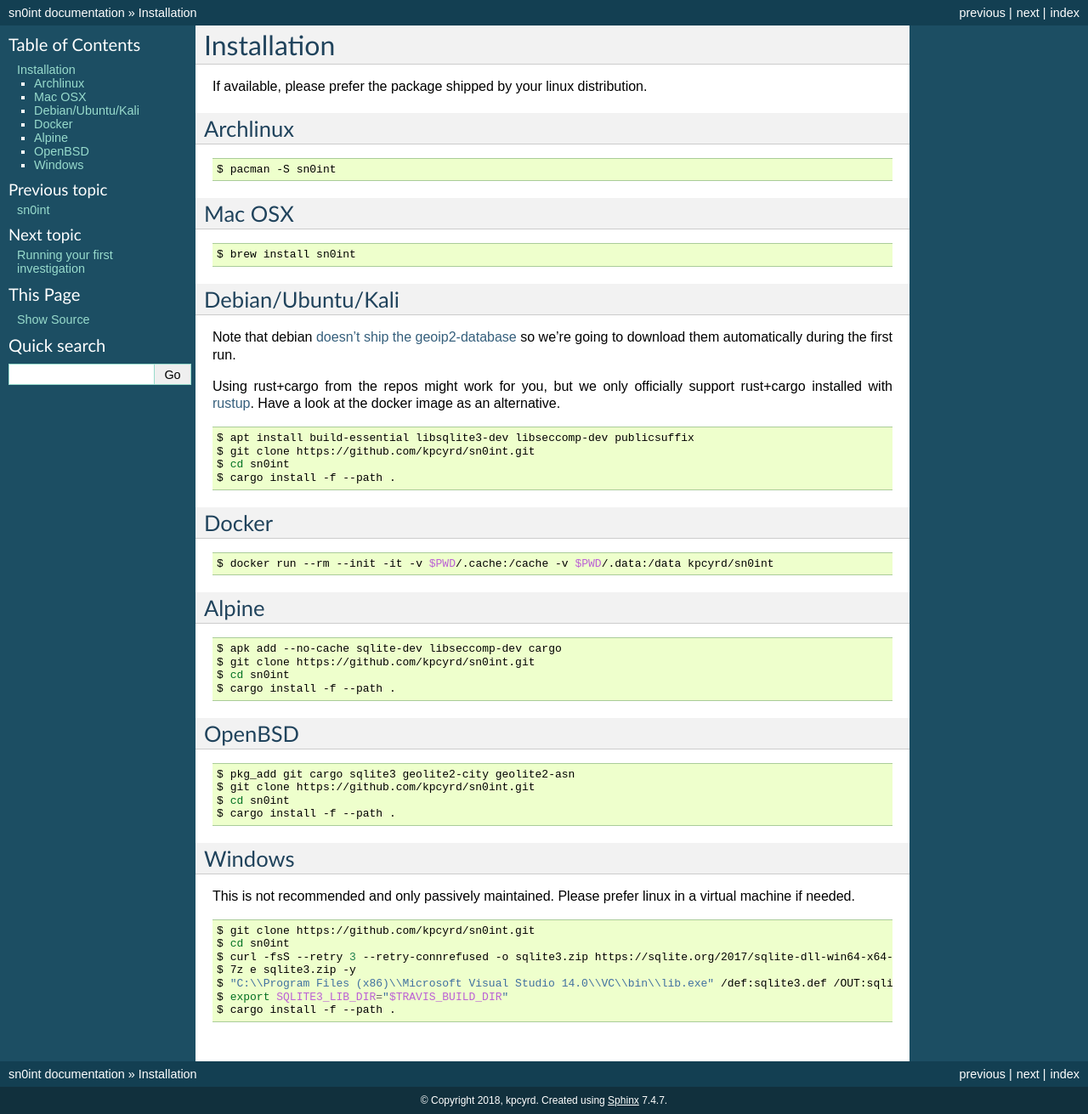
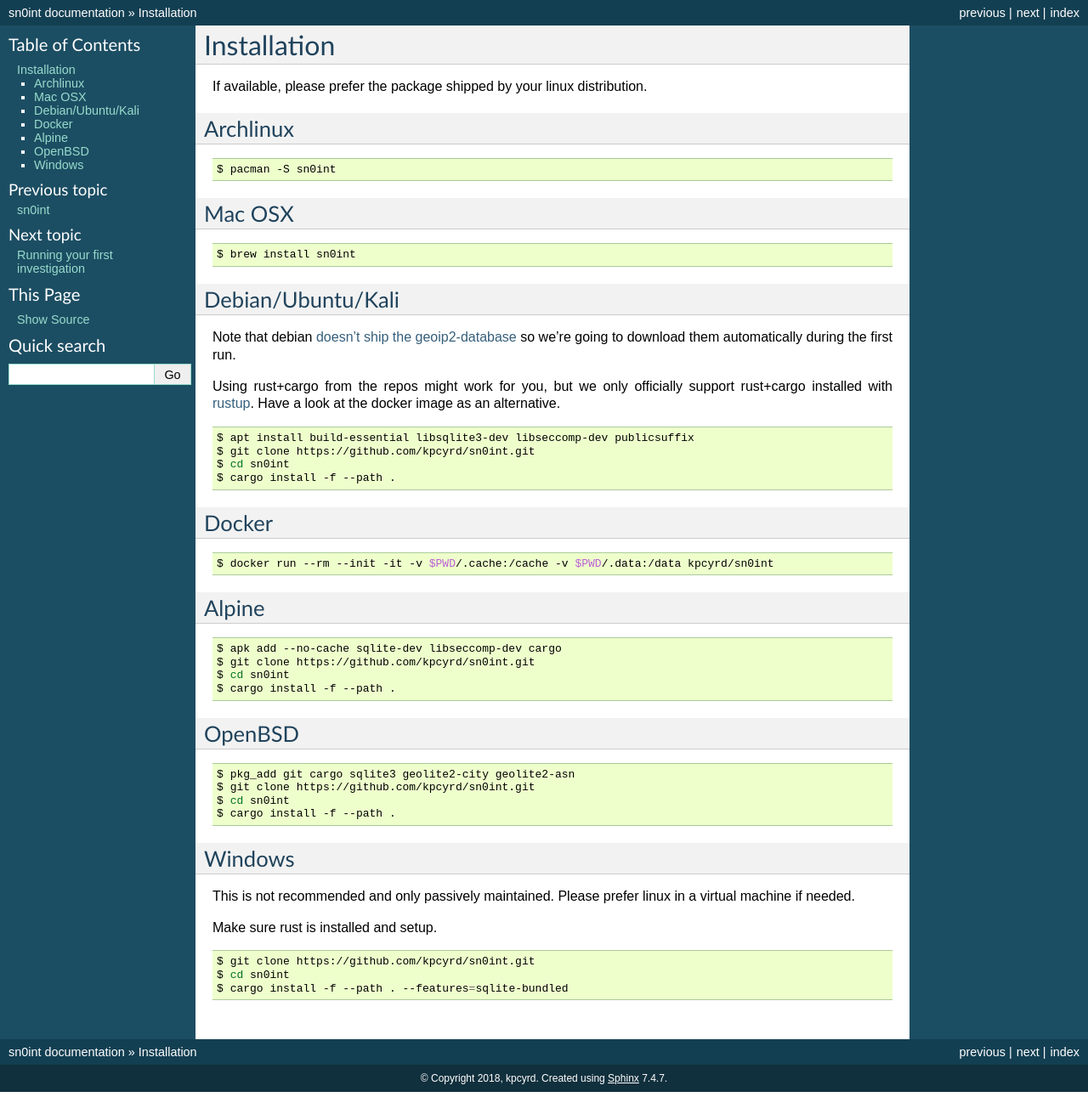
Before and after one commit to kpcyrd/sn0int, a Sphinx documentation site: the page built from docs/install.rst, in a window 1280 px wide. Shown: the whole page at 85% size. Built offline with Sphinx 7.4.7, drawn with Linux system fonts in a browser that asks for light colours; after the commit the page ends 1285 px from its top, so only the background shows below that.

Commit message:
Introduce sqlite-bundled feature for windows

```diff
--- a/Cargo.toml
+++ b/Cargo.toml
@@ -16,6 +16,9 @@
 members = ["sn0int-registry/sn0int-common",
            "sn0int-registry"]
 
+[features]
+sqlite-bundled = ["libsqlite3-sys/bundled"]
+
 [dependencies]
 sn0int-common = { version="0.7.0", path="sn0int-registry/sn0int-common" }
 rustyline = "4.0"
@@ -31,6 +34,7 @@
 publicsuffix = { version="1.5", default-features=false }
 diesel = { version = "1.0.0", features = ["sqlite", "chrono"] }
 diesel_migrations = { version = "1.3.0", features = ["sqlite"] }
+libsqlite3-sys = "0.12.0"
 chrono = { version = "0.4", features = ["serde"] }
 dirs = "2.0"
 url = "1.7"
--- a/docs/install.rst
+++ b/docs/install.rst
@@ -67,12 +67,10 @@
 
 This is not recommended and only passively maintained. Please prefer linux in a virtual machine if needed.
 
+Make sure rust is installed and setup.
+
 .. code-block:: bash
 
     $ git clone https://github.com/kpcyrd/sn0int.git
     $ cd sn0int
-    $ curl -fsS --retry 3 --retry-connrefused -o sqlite3.zip https://sqlite.org/2017/sqlite-dll-win64-x64-3160200.zip
-    $ 7z e sqlite3.zip -y
-    $ "C:\\Program Files (x86)\\Microsoft Visual Studio 14.0\\VC\\bin\\lib.exe" /def:sqlite3.def /OUT:sqlite3.lib /machine:x64
-    $ export SQLITE3_LIB_DIR="$TRAVIS_BUILD_DIR"
-    $ cargo install -f --path .
+    $ cargo install -f --path . --features=sqlite-bundled
```
Also changed, not shown: 3 other files.
